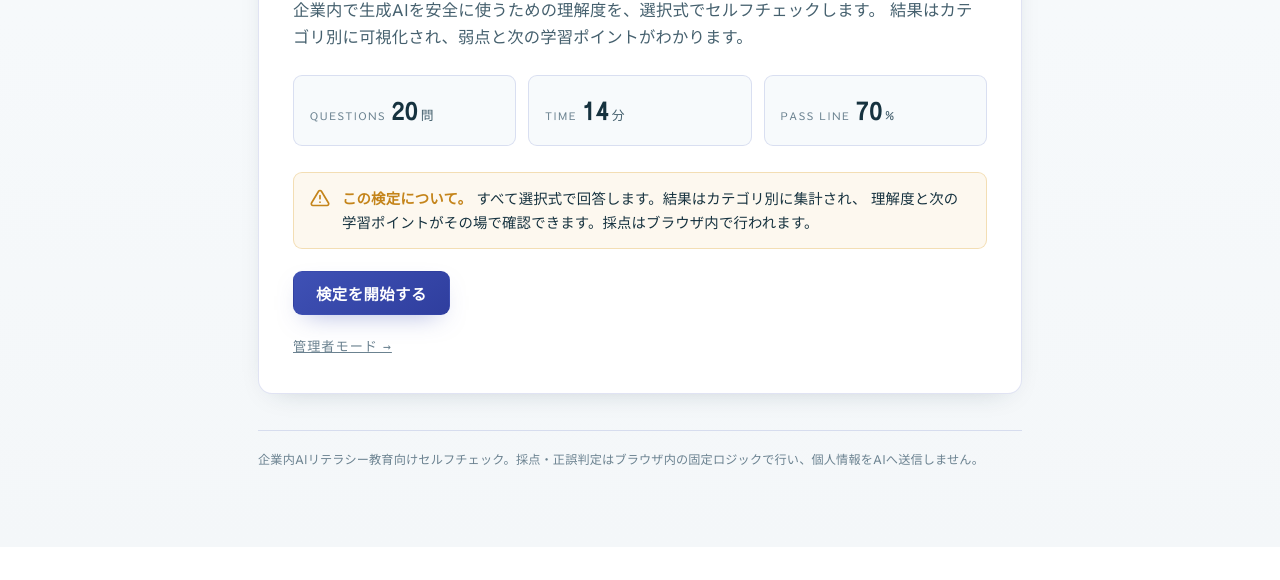
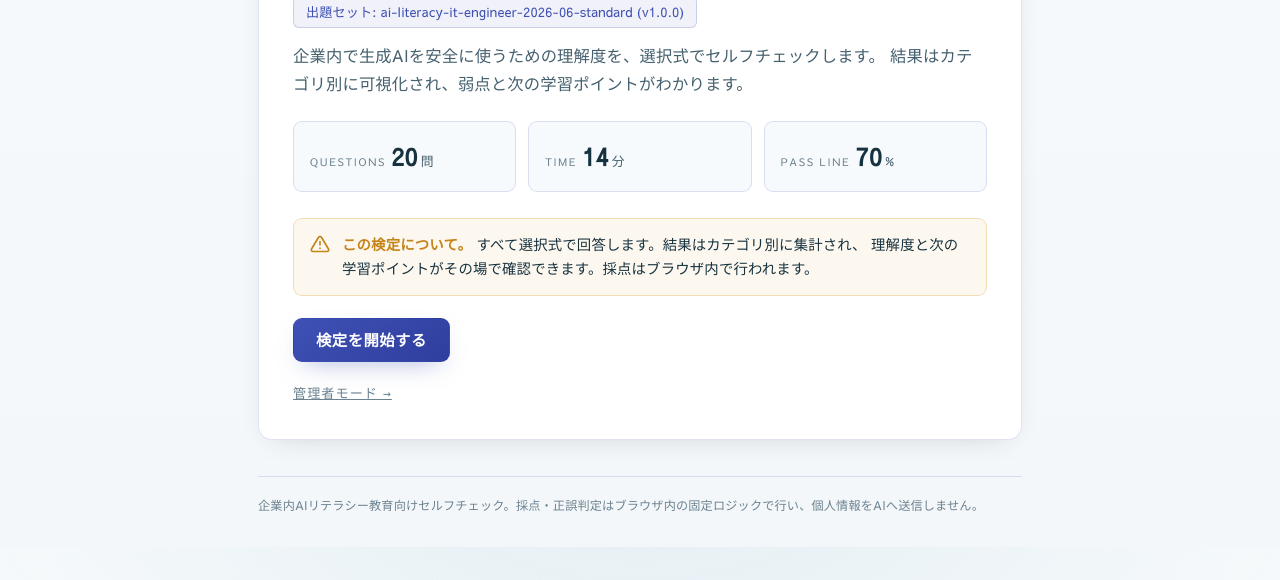
Before and after one commit to gerupon-lgtm/ai-literacy-test, a website with bundled scripts: page public/index.html in a window 1280 px wide. Shown: the part 253-833 px from the top of the page. Before the commit the page ends 800 px from the top, so only its background shows below. Built offline with nearby package versions, Linux system fonts and the light colour scheme.

Commit message:
出題セット

```diff
--- a/public/assets/css/style.css
+++ b/public/assets/css/style.css
@@ -990,3 +990,17 @@ button { font-family: inherit; }
   max-width: 30em;
   line-height: 1.7;
 }
+
+/* ===== トップ画面の出題セット名 ===== */
+.set-name-display {
+  display: inline-block;
+  font-size: 0.82rem;
+  color: var(--teal-400, #3f51b5);
+  background: rgba(63,81,181,0.08);
+  border: 1px solid rgba(63,81,181,0.22);
+  border-radius: 6px;
+  padding: 4px 12px;
+  margin: 0 0 14px;
+  font-weight: 500;
+}
+.set-name-display:empty { display: none; }
--- a/public/assets/js/app.js
+++ b/public/assets/js/app.js
@@ -121,6 +121,14 @@ function fillTopMeta() {
   els.metaCount.innerHTML = `${count}<small>問</small>`;
   els.metaTime.innerHTML = `${estimateMinutes(count)}<small>分</small>`;
   els.metaPass.innerHTML = `${s.passingScore ?? 70}<small>%</small>`;
+
+  // 出題セット名を表示
+  const nameEl = document.getElementById('set-name-display');
+  if (nameEl) {
+    const setName = questionSet.questionSetId || '';
+    const ver = questionSet.version ? ` (v${questionSet.version})` : '';
+    nameEl.textContent = setName ? `出題セット: ${setName}${ver}` : '';
+  }
 
   // 出題セットが十分かを検証し、不足なら開始をブロック
   const check = validateQuestionSet(questionSet);
--- a/public/index.html
+++ b/public/index.html
@@ -32,6 +32,7 @@
         <div class="panel hero">
           <p class="eyebrow">Self Check</p>
           <h1>Let's Check It OUT!!!</h1>
+          <p class="set-name-display" id="set-name-display"></p>
           <p class="lead">
             企業内で生成AIを安全に使うための理解度を、選択式でセルフチェックします。
             結果はカテゴリ別に可視化され、弱点と次の学習ポイントがわかります。
```
